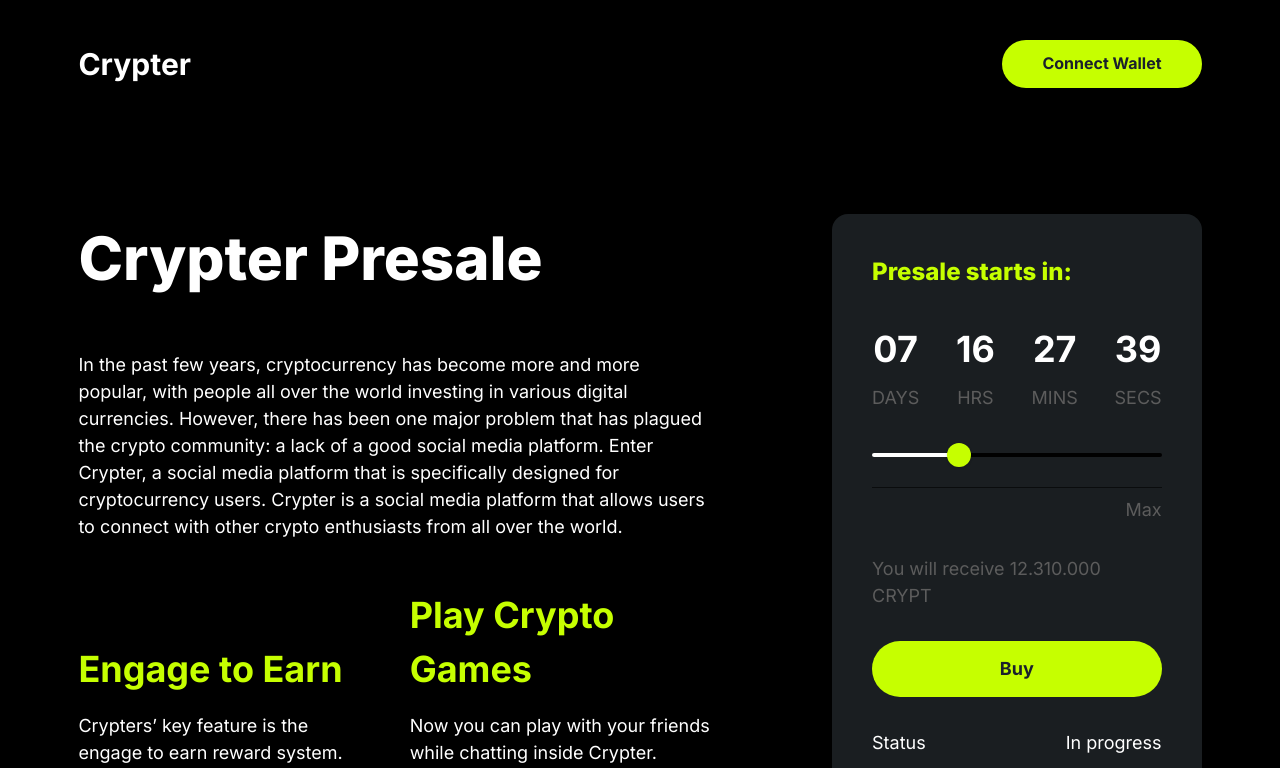
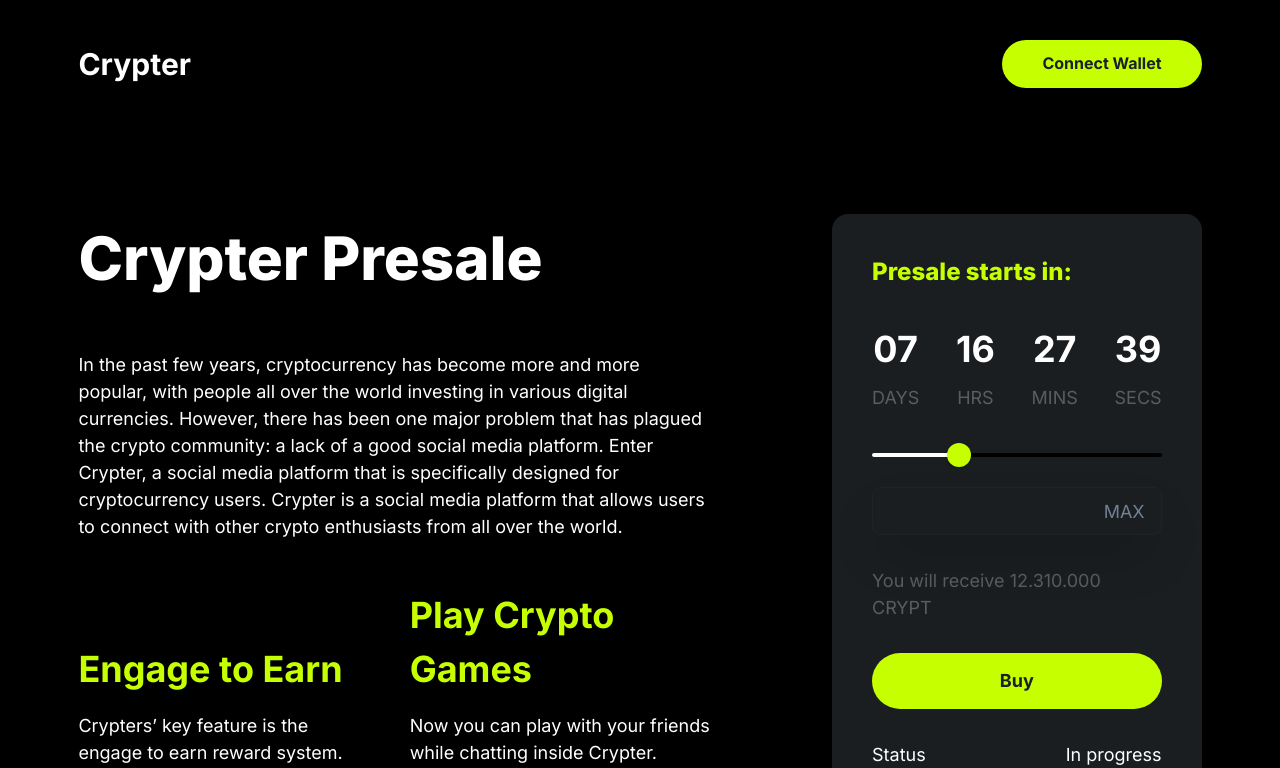
Before and after one commit to AndreiTotoro/crypter-presale, a Next.js app: page / in a window 1280 px wide. Shown: the top 768 px of the page. Built offline with nearby package versions, Linux system fonts and the light colour scheme.

Commit message:
Add input to card

```diff
--- a/components/Card.js
+++ b/components/Card.js
@@ -3,6 +3,7 @@ import {
   Button,
   Divider,
   HStack,
+  Input,
   Slider,
   SliderFilledTrack,
   SliderThumb,
@@ -81,14 +82,13 @@ export default function Card() {
             <Box color={"tomato"} />
           </SliderThumb>
         </Slider>
-        <VStack width={"100%"}>
-          <Divider borderColor={"black"} />
-          <Text
-            color={"brand.lightGray"}
-            alignSelf={"flex-end"}>
-            Max
-          </Text>
-        </VStack>
+        <Input
+          textAlign={"right"}
+          rounded={"lg"}
+          placeholder={"MAX"}
+          size={"lg"}
+          border={"1px solid #1E2327"}
+          shadow={"2xl"}></Input>
       </VStack>
       <VStack
         spacing={8}
--- a/pages/index.js
+++ b/pages/index.js
@@ -6,7 +6,7 @@ import Main from "../components/Main";
 
 export default function Home() {
   return (
-    <Container maxW={1500}>
+    <Container maxW={1700}>
       <VStack
         minH={"100vh"}
         justify={"space-between"}>
```
